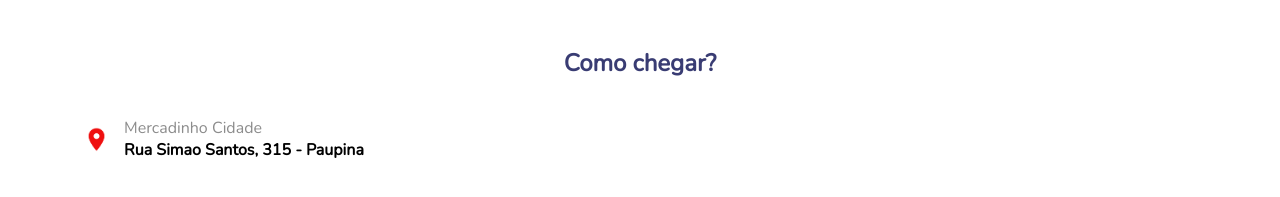
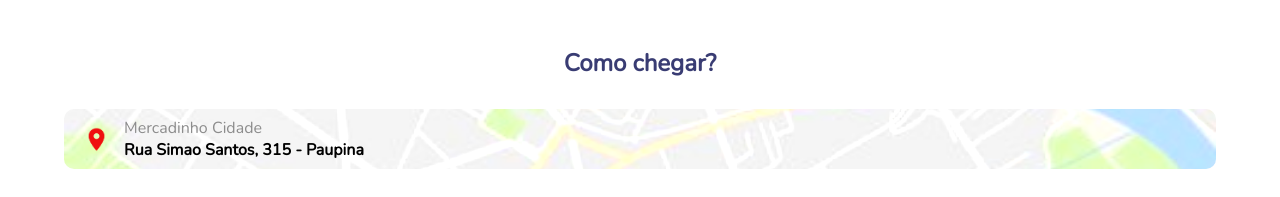
Before and after one commit to VictorKawan/Mercadinho-Cidade-Mobile, a plain HTML site: page index.html in a window 1280 px wide. Shown: the part 4613-4810 px from the top of the page. Drawn offline with nearby package versions, Linux system fonts and the light colour scheme; grey boxes are pictures that could not be loaded; a web font is replaced by a local one.

Commit message:
Update style.css

```diff
--- a/style.css
+++ b/style.css
@@ -580,7 +580,7 @@ input[name="radio"] {
   height: 60px;
   margin: 30px auto;
   display: flex;
-  background-image: url('gps.jpg');
+  background-image: url('img/gps.jpg');
   background-size: 100%;
   background-position: center 70%;
   filter: brightness(109%);
```
